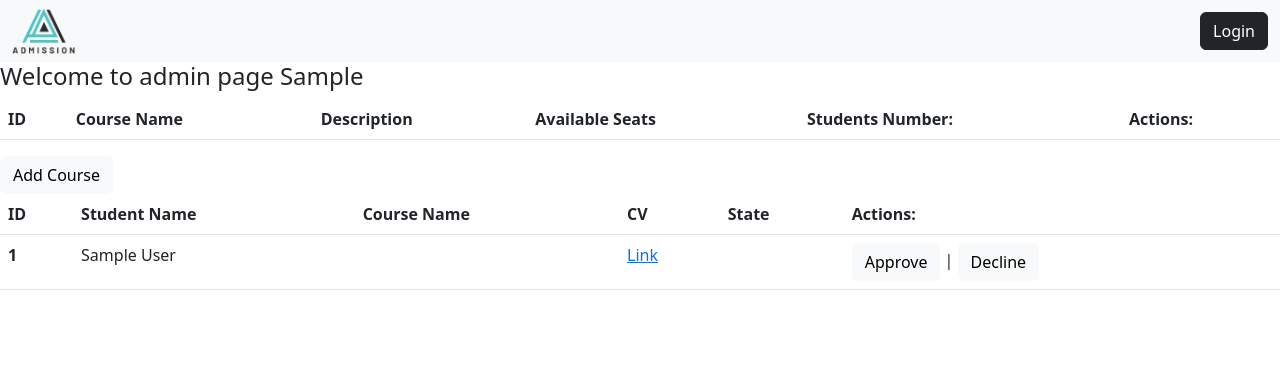
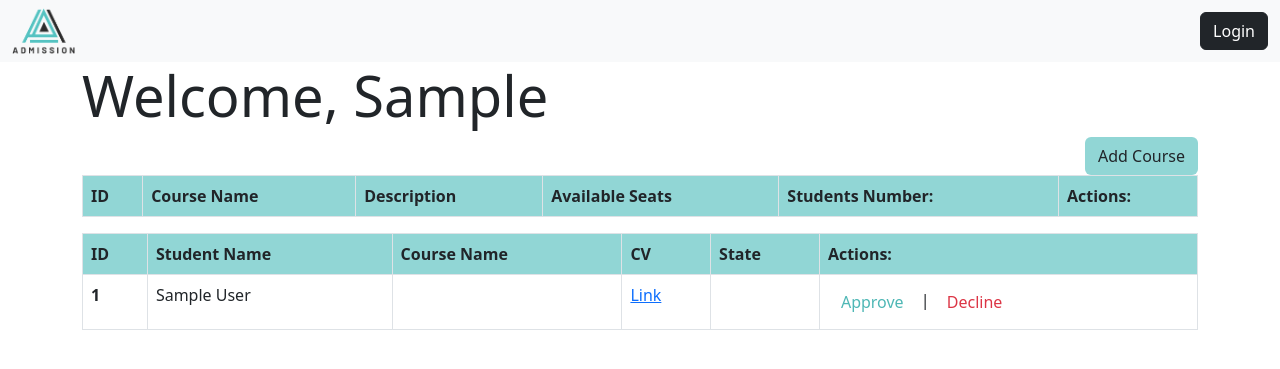
Before and after one commit to noura-ah/admission_project, a Django app: template admission_app/templates/admin.html in a window 1280 px wide. Shown: the top 369 px of the page. Run offline with Django 3.2, Linux system fonts and the light colour scheme; the template is opened without the code that fills it: values that come from a table or form of the project are taken from there, others are empty; the visitor is signed in with stand-in values (Sample User, id 1); data comes from the database, SQL or seed files in the repository; some libraries are stand-ins or nearby versions.

Commit message:
kady-admin

```diff
--- a/admission_app/models.py
+++ b/admission_app/models.py
@@ -59,7 +59,7 @@ class User(models.Model):
     email = models.CharField(max_length=255)
     phone = models.CharField(max_length=255)
     role = models.CharField(max_length=255) #student or manager.
-    course = models.ForeignKey(Course, related_name="users", on_delete=models.CASCADE, null=True)
+    course = models.ForeignKey(Course, related_name="users", on_delete=models.CASCADE, null=True, default='Empty')
     state = models.CharField(null= True, max_length=255)
     password = models.CharField(max_length=255)
     cv = models.FileField(upload_to='cv_files/',null=True)
--- a/admission_app/templates/admin.html
+++ b/admission_app/templates/admin.html
@@ -1,9 +1,17 @@
 {%extends 'base.html'%}
 
 {%block content%}
-<h4>Welcome to admin page {{user.first_name}}</h4>
-<table class="table">
-  <thead>
+<div class="container">
+  <div class="row" style="display: flex; justify-content: space-between;">
+  <h4 class="display-4">Welcome, {{user.first_name}}</h4>
+  <!-- ADD COURSE BUTTON  -->
+  <div style="display:flex ;justify-content: right;">
+    <a class="btn table-hover" style="background-color:rgb(145, 214, 213) ;" href="/add_course">Add Course</a>
+    </div>
+  </div>
+<!-- CORSES LIST TABLE  -->
+<table class="table table-hover table-bordered">
+  <thead style="background-color:rgb(145, 214, 213) ;">
     <tr>
       <th scope="col">ID</th>
       <th scope="col">Course Name</th>
@@ -26,16 +34,17 @@
       <td>{{ count_approve }}</td>
       {% endwith %}
       <td>
-        <a class="btn btn-primary btn-light" href="/edit_course/{{course.id}}">Edit</a> |
-        <a class="btn btn-primary btn-danger" href="/delete_course/{{course.id}}">Delete</a>
+        <a class="btn  btn-outline-*" style="color:rgb(78, 183, 181);" href="/edit_course/{{course.id}}"> Edit</a> |
+        <a class="btn  btn-outline-* text-danger" href="/delete_course/{{course.id}}">Delete</a>
       </td>
     </tr>
     {%endfor%}
   </tbody>
 </table>
-<a class="btn btn-primary btn-light" href="/add_course">Add Course</a>
-<table class="table" id="pennding">
-  <thead>
+
+<!-- STUDENTS REQUESTS TABLE  -->
+<table class="table table-hover table-bordered" id="pennding">
+  <thead class="" style="background-color:rgb(145, 214, 213) ;">
     <tr>
       <th scope="col">ID</th>
       <th scope="col">Student Name</th>
@@ -54,8 +63,8 @@
       <td>{{student.course.name}}</td>
       <td><a href="{{student.cv.url}}">Link</a></td>
       <td>{{student.state }}</td>
-      <td><a class="btn btn-primary btn-light" href="/edit_state/{{student.id}}/approve">Approve</a> |
-        <a class="btn btn-primary btn-light" href="/edit_state/{{student.id}}/decline">Decline</a>
+      <td><a class="btn  btn-outline-*" style="color:rgb(78, 183, 181);" href="/edit_state/{{student.id}}/approve">Approve</a> |
+        <a class="btn  btn-outline-* text-danger" href="/edit_state/{{student.id}}/decline">Decline</a>
       </td>
     </tr>
     {%endfor%}
@@ -64,5 +73,5 @@
 {% else %}
 <p> There is no pennding request </p>
 {% endif %}
-
+</div>
 {%endblock%}
--- a/admission_app/views.py
+++ b/admission_app/views.py
@@ -8,7 +8,11 @@ import os
 
 
 def index(request):
+    user = User.objects.get(id=2)
+    user.cv = "Empty"
+    user.save()
     return redirect('/home')
+
 
 def register(request):
     #if the user is logged in, redirect to home page, dont show register and login page
```
Also changed, not shown: admission_app/templates/add_course.html (+15 -9 lines), admission_app/migrations/0012_auto_20220629_0628.py (added).
